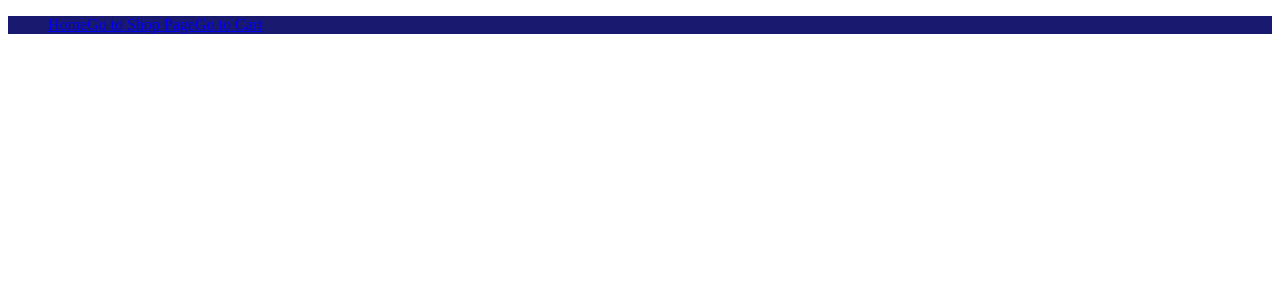
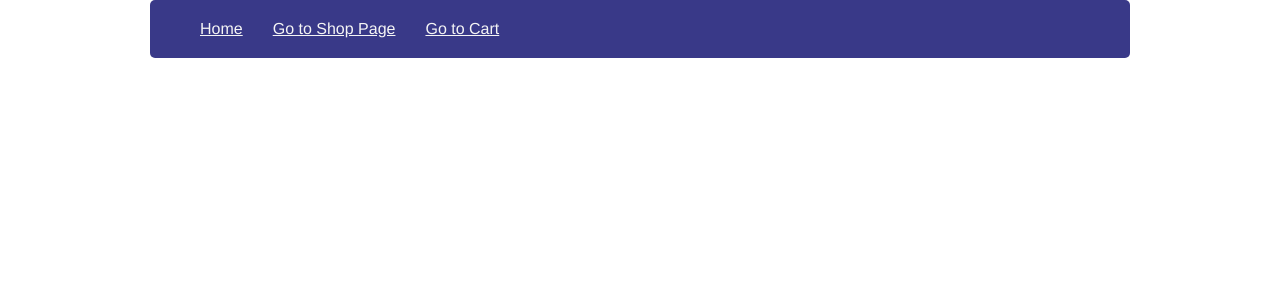
Before and after one commit to Vincde/Project-Shopping-Cart, a React (Vite) app: page /1 in a window 1280 px wide. Shown: the top 300 px of the page. Built offline with nearby package versions, Linux system fonts and the light colour scheme.

Commit message:
Add general styling to navBar component

```diff
--- a/src/components/navBar/NavBar.jsx
+++ b/src/components/navBar/NavBar.jsx
@@ -11,13 +11,13 @@ export default function NavBar() {
             <nav className={styles.list}>
                 <ul>
                     <li>
-                        <Link to="/home">Home</Link>
+                        <Link to="/home" className={styles.link}>Home</Link>
                     </li>
                     <li>
-                        <Link to="/shop">Go to Shop Page</Link>
+                        <Link to="/shop" className={styles.link}>Go to Shop Page</Link>
                     </li>
                     <li>
-                        <Link to="/cart">Go to Cart</Link>
+                        <Link to="/cart" className={styles.link}>Go to Cart</Link>
                     </li>
                 </ul>
             </nav>
--- a/src/components/navBar/navBar.module.css
+++ b/src/components/navBar/navBar.module.css
@@ -1,7 +1,24 @@
-.list li{
-    display:inline-block;
+*{
+    margin:0;
+    padding:0;
+    font-family: 'Franklin Gothic Medium', 'Arial Narrow', Arial, sans-serif;
 }
 
 .list{
-    background-color: midnightblue;
+    background-color: rgb(57, 57, 136);
+    border-radius: 5px;
+    margin: 0 150px;
+    padding: 20px;
 }
+
+
+.list li{
+    display:inline-block;
+    margin-left:30px;
+}
+
+
+.link{
+    color:whitesmoke;
+
+}
```
